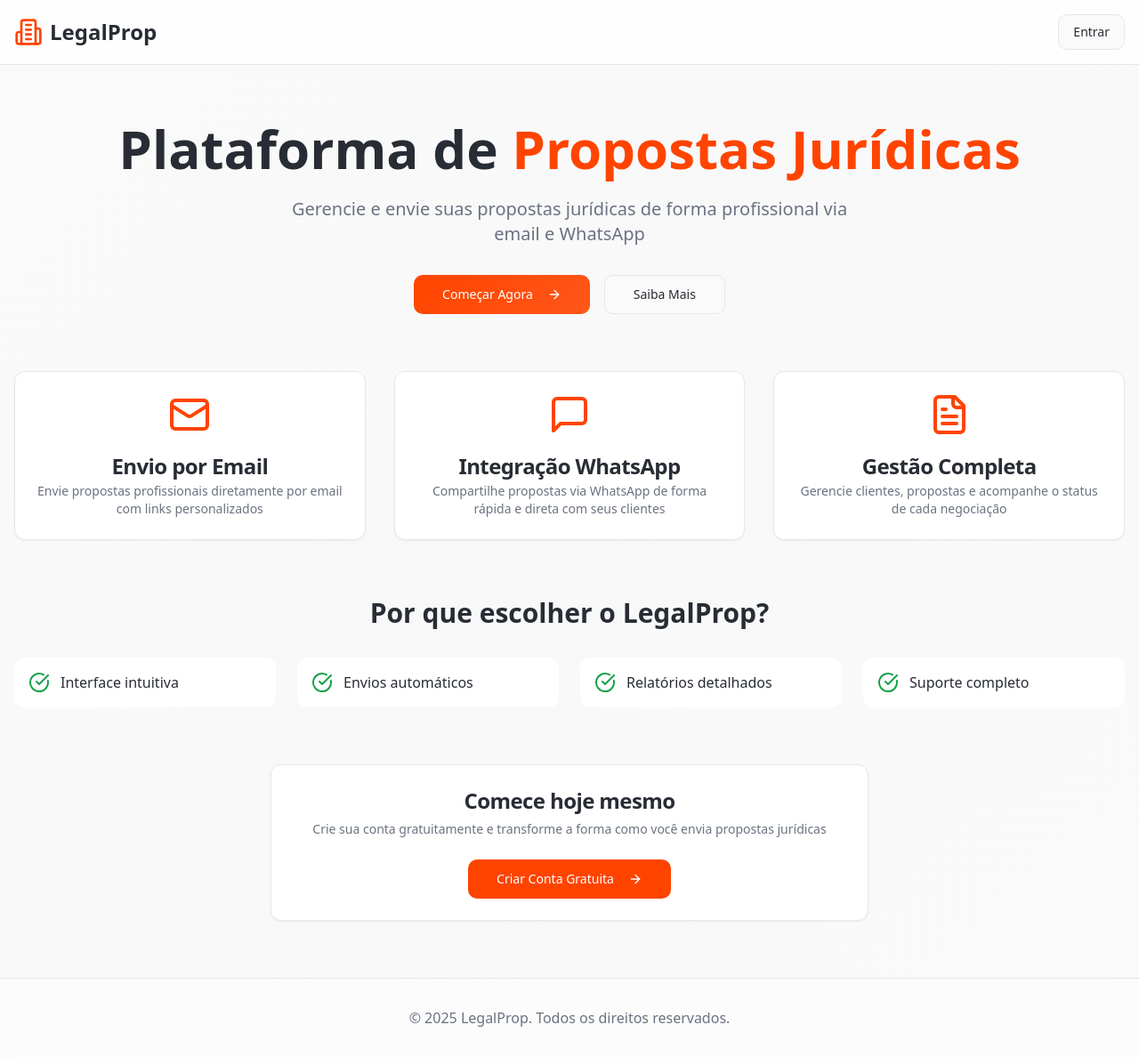
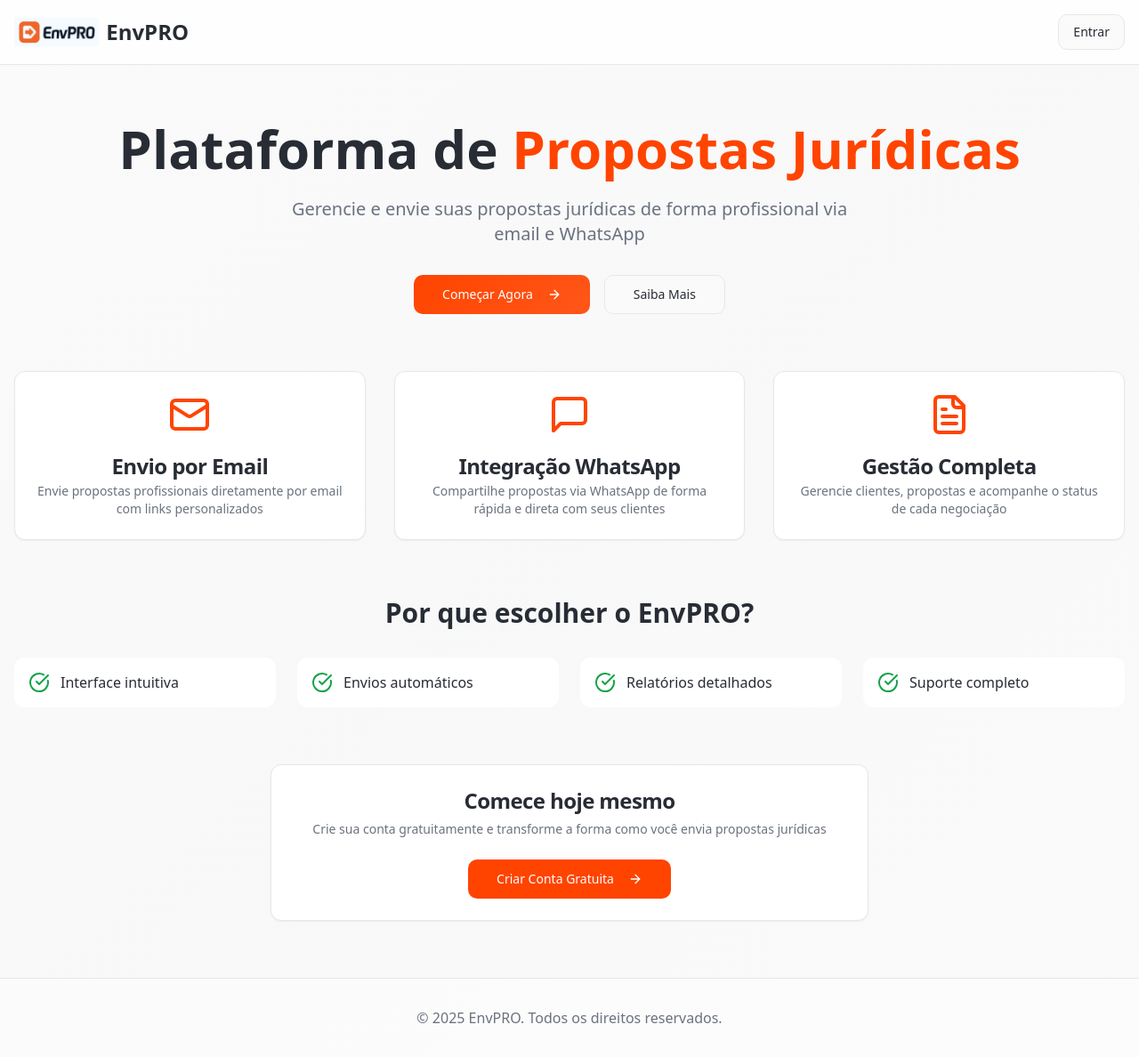
Before and after one commit to plugaia/envpro-01a1199c, a React (Vite) app: page / in a window 1280 px wide. Shown: the whole page at 89% size. Built offline with nearby package versions, Linux system fonts and the light colour scheme.

Commit message:
Update platform name to EnvPRO
Update the platform's name and logo to EnvPRO.

```diff
--- a/index.html
+++ b/index.html
@@ -3,11 +3,11 @@
   <head>
     <meta charset="UTF-8" />
     <meta name="viewport" content="width=device-width, initial-scale=1.0" />
-    <title>LegalProp - Plataforma de Propostas Jurídicas</title>
+    <title>EnvPRO - Plataforma de Propostas Jurídicas</title>
     <meta name="description" content="Plataforma moderna para advogados enviarem propostas jurídicas via email e WhatsApp" />
-    <meta name="author" content="LegalProp" />
+    <meta name="author" content="EnvPRO" />
 
-    <meta property="og:title" content="LegalProp - Plataforma de Propostas Jurídicas" />
+    <meta property="og:title" content="EnvPRO - Plataforma de Propostas Jurídicas" />
     <meta property="og:description" content="Plataforma moderna para advogados enviarem propostas jurídicas via email e WhatsApp" />
     <meta property="og:type" content="website" />
     <meta property="og:image" content="https://lovable.dev/opengraph-image-p98pqg.png" />
--- a/src/pages/Landing.tsx
+++ b/src/pages/Landing.tsx
@@ -10,8 +10,8 @@ const Landing = () => {
       <header className="border-b border-border bg-card/80 backdrop-blur-sm">
         <div className="container mx-auto px-4 py-4 flex items-center justify-between">
           <div className="flex items-center gap-2">
-            <Building2 className="h-8 w-8 text-primary" />
-            <h1 className="text-2xl font-bold text-foreground">LegalProp</h1>
+            <img src="/lovable-uploads/301c97ce-b36d-4b78-9785-16511b858982.png" alt="EnvPRO" className="h-8 w-auto" />
+            <h1 className="text-2xl font-bold text-foreground">EnvPRO</h1>
           </div>
           <Link to="/auth">
             <Button variant="outline">Entrar</Button>
@@ -77,7 +77,7 @@ const Landing = () => {
         {/* Benefits */}
         <div className="text-center mb-16">
           <h3 className="text-3xl font-bold text-foreground mb-8">
-            Por que escolher o LegalProp?
+            Por que escolher o EnvPRO?
           </h3>
           <div className="grid md:grid-cols-2 lg:grid-cols-4 gap-6">
             <div className="flex items-center gap-3 p-4 rounded-lg bg-card">
@@ -121,7 +121,7 @@ const Landing = () => {
       {/* Footer */}
       <footer className="border-t border-border bg-card/50 py-8">
         <div className="container mx-auto px-4 text-center text-muted-foreground">
-          <p>&copy; 2025 LegalProp. Todos os direitos reservados.</p>
+          <p>&copy; 2025 EnvPRO. Todos os direitos reservados.</p>
         </div>
       </footer>
     </div>
```
Also changed, not shown: public/lovable-uploads/301c97ce-b36d-4b78-9785-16511b858982.png (added).
